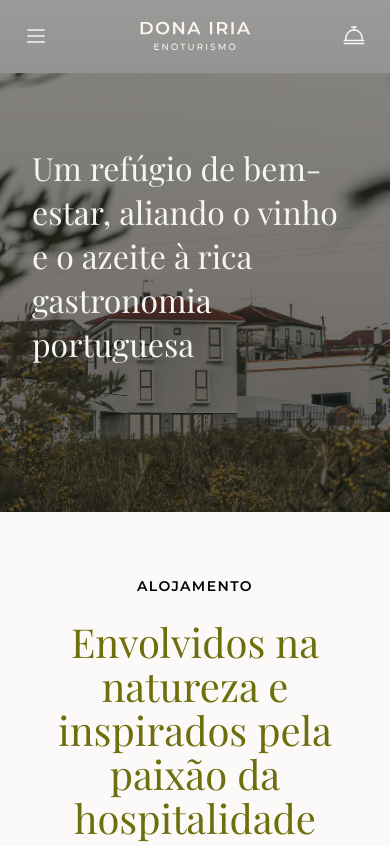
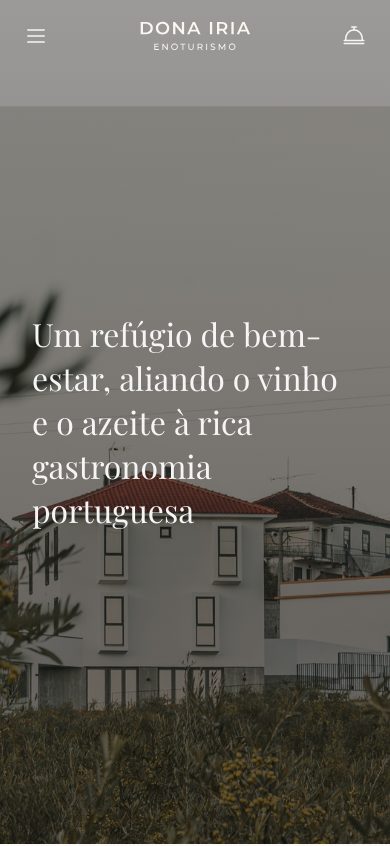
Before and after one commit to quintadonairia/quintadonairia, a Next.js app: page / in a window 390 px wide. Shown: the top 846 px of the page. Built offline with nearby package versions, Linux system fonts and the light colour scheme.

Commit message:
✨ Adjust Hero mobile height to full screen

```diff
--- a/components/organisms/hero.tsx
+++ b/components/organisms/hero.tsx
@@ -11,7 +11,7 @@ export function Hero({ title, image }: HeroProps) {
 
   return (
     <section
-      className="after:to-foreground-neutral-default/60 after:from-foreground-neutral-default/40 relative flex h-128 w-full items-center justify-center overflow-hidden after:absolute after:inset-0 after:bg-linear-to-b lg:h-screen"
+      className="after:to-foreground-neutral-default/60 after:from-foreground-neutral-default/40 relative flex h-screen w-full items-center justify-center overflow-hidden after:absolute after:inset-0 after:bg-linear-to-b"
       ref={ref}
     >
       <motion.img
```
